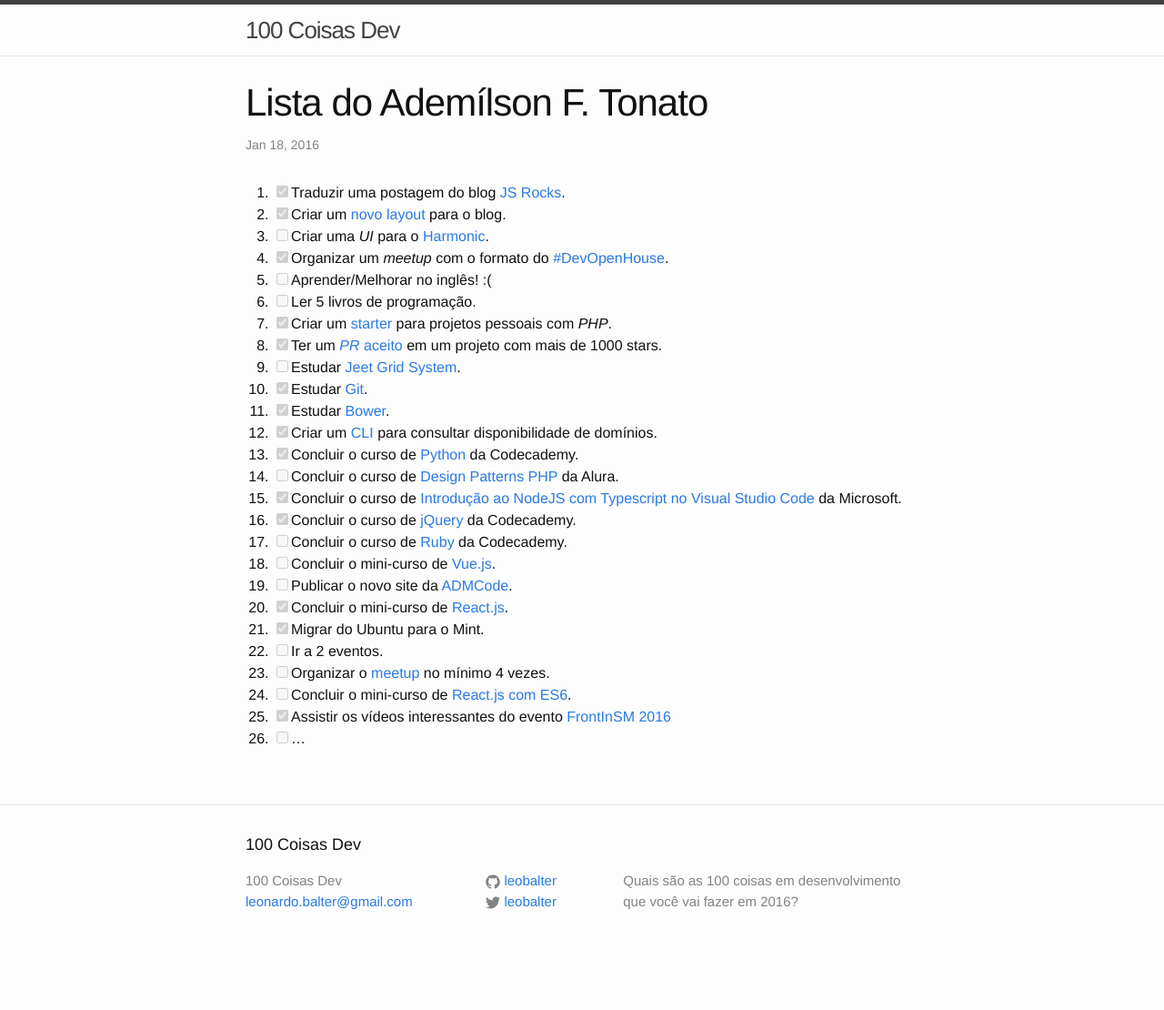
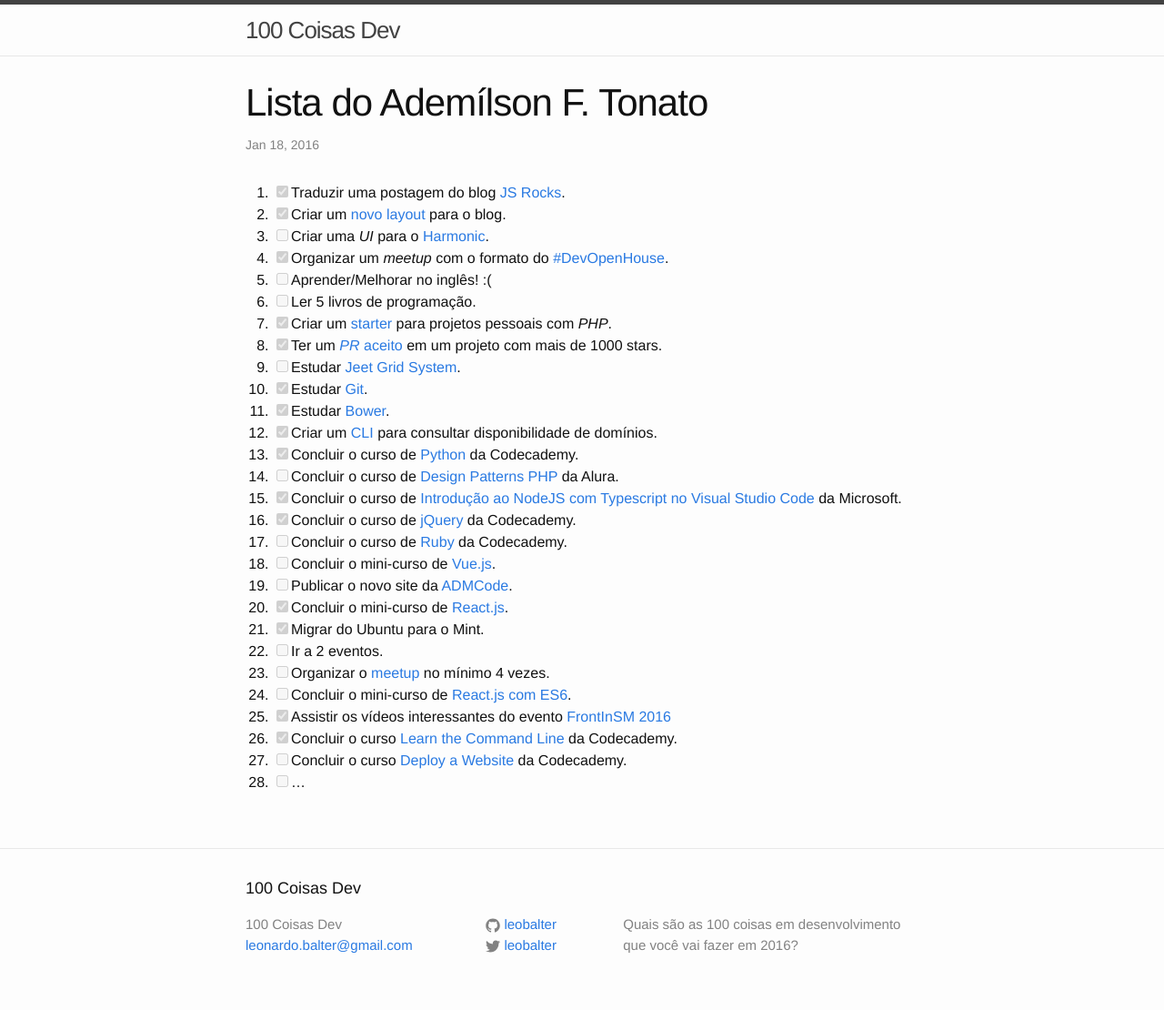
Before and after one commit to leobalter/100-coisas-dev, a Jekyll site: the page built from _posts/listas/2016-01-18-ftonato.markdown, in a window 1280 px wide. Shown: the whole page at 91% size. Built offline with Jekyll 4.4.1, drawn with Linux system fonts in a browser that asks for light colours; before the commit the page ends 1062 px from its top, so only the background shows below that.

Commit message:
Adicionar dois novos cursos

```diff
--- a/_posts/listas/2016-01-18-ftonato.markdown
+++ b/_posts/listas/2016-01-18-ftonato.markdown
@@ -30,4 +30,6 @@ categories: listas
 23. [ ] Organizar o [meetup](https://github.com/ftonato/meetup) no mínimo 4 vezes.
 24. [ ] Concluir o mini-curso de [React.js com ES6](http://jscasts.teachable.com/courses/react-js-com-es6).
 25. [x] Assistir os vídeos interessantes do evento [FrontInSM 2016](https://www.youtube.com/playlist?list=PLg2lQYZDBwOSIaYbxJ5hLYfxkUZndjyAg)
-26. [ ] ...
+26. [x] Concluir o curso [Learn the Command Line](https://www.codecademy.com/pt-BR/learn/learn-the-command-line) da Codecademy.
+27. [ ] Concluir o curso [Deploy a Website](https://www.codecademy.com/pt-BR/learn/deploy-a-website) da Codecademy.
+28. [ ] ...
```
